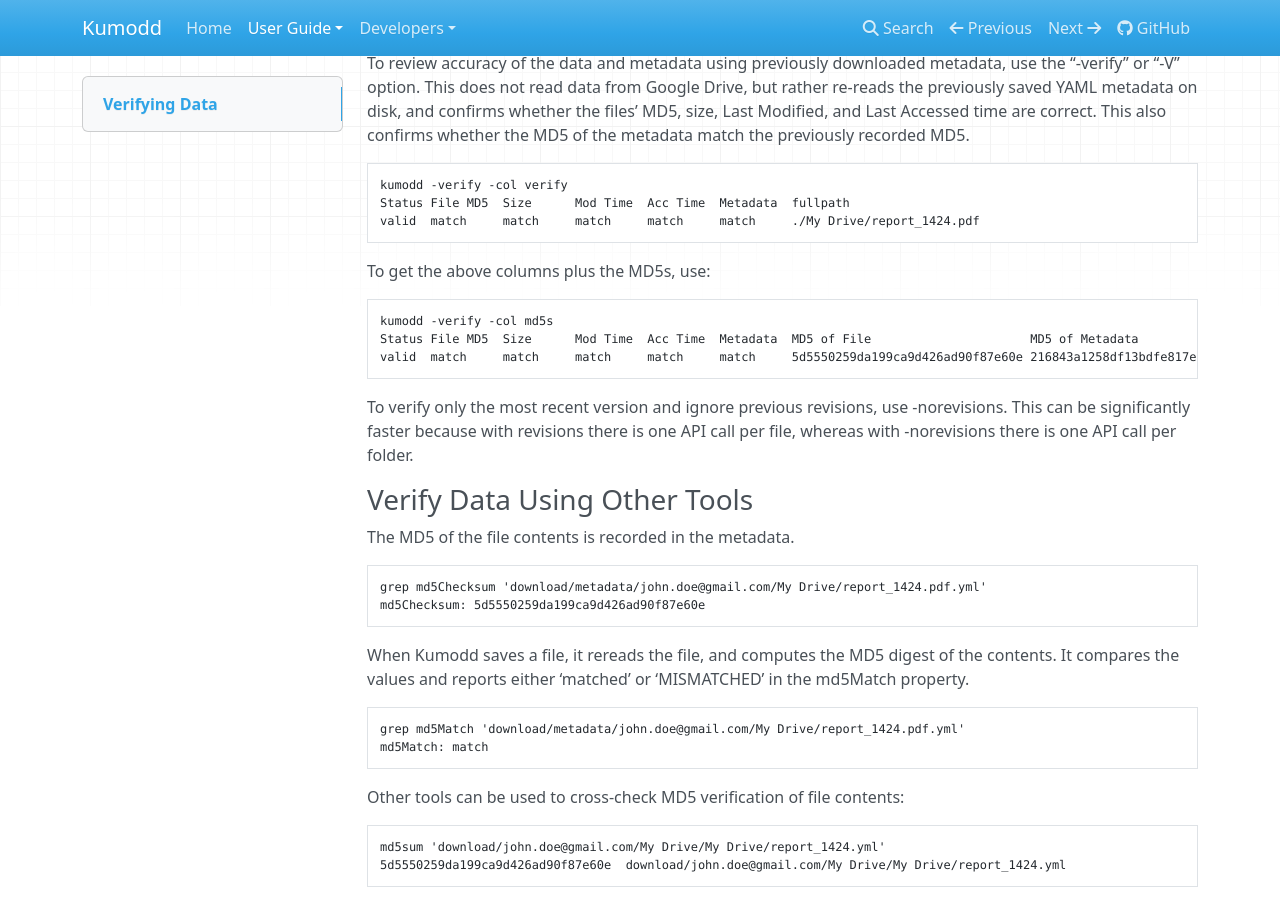
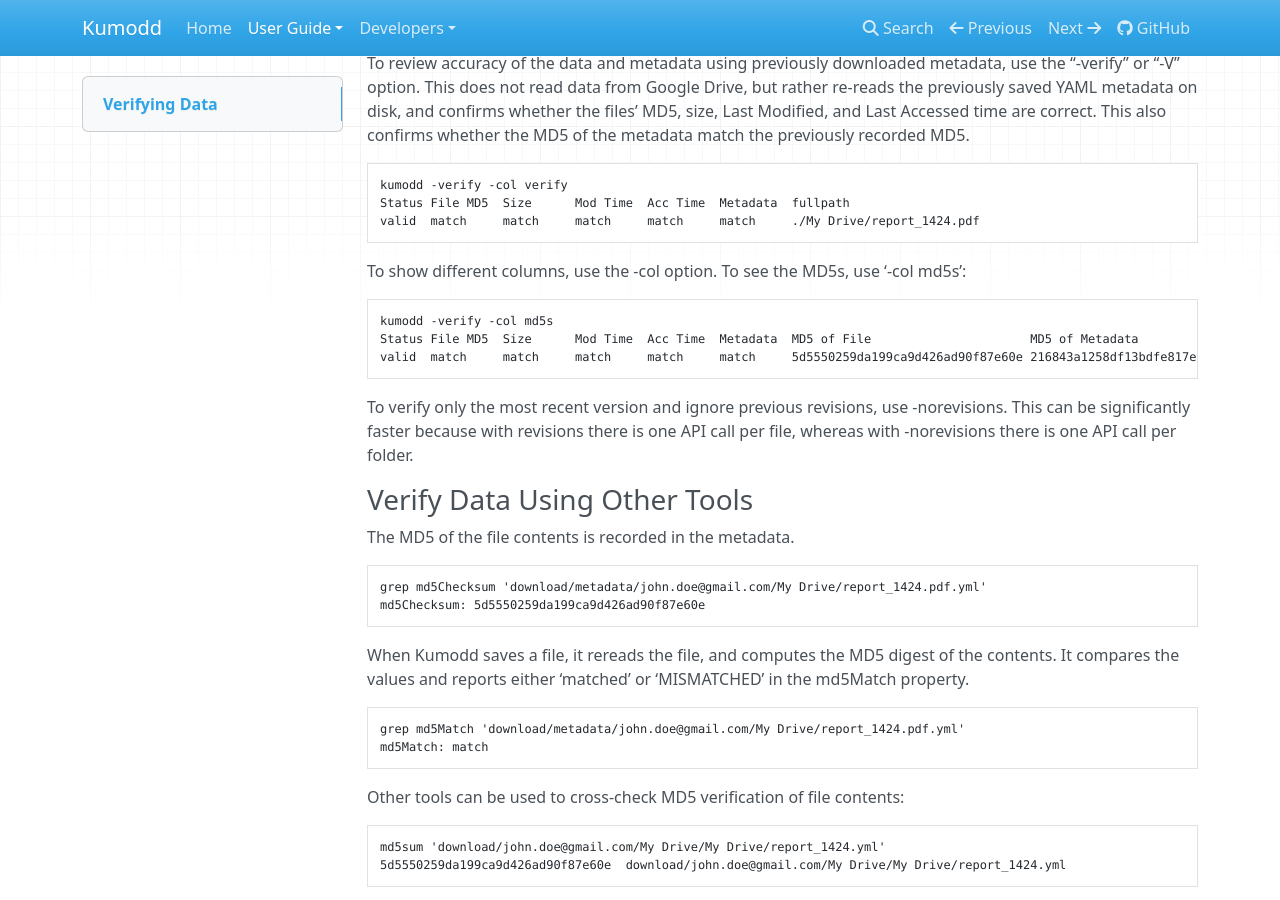
Before and after one commit to andresebr/kumodd, an MkDocs documentation site: the page built from docs/guide/How-to-Verify-Data.md, in a window 1280 px wide and 900 px high, scrolled down 593 px. Built offline with MkDocs 1.6.1, drawn with Linux system fonts in a browser that asks for light colours; nearby versions of some CDN libraries.

````diff
--- a/docs/guide/How-to-Verify-Data.md
+++ b/docs/guide/How-to-Verify-Data.md
@@ -37,7 +37,7 @@
 Status File MD5  Size      Mod Time  Acc Time  Metadata  fullpath
 valid  match     match     match     match     match     ./My Drive/report_1424.pdf
 ```
-To get the above columns plus the MD5s, use:
+To show different columns, use the -col option. To see the MD5s, use '-col md5s':
 ``` shell
 kumodd -verify -col md5s
 Status File MD5  Size      Mod Time  Acc Time  Metadata  MD5 of File                      MD5 of Metadata                  fullpath
````
